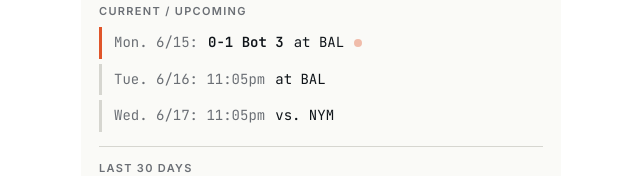
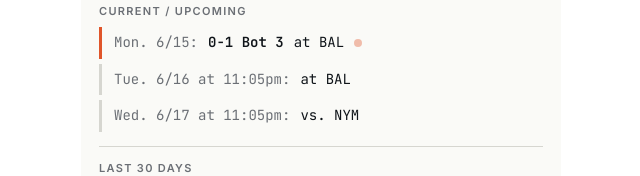
Before and after one commit to jaynarg/team-tracker-mlb, a React (Vite) app: page / in a window 1280 px wide. Shown: the part 451-627 px from the top of the page, without its empty margins (319-959 px from the left). Built offline with nearby package versions, Linux system fonts and the light colour scheme; no server answers.

Commit message:
Upcoming game time formatting tweak

```diff
--- a/src/App.jsx
+++ b/src/App.jsx
@@ -645,7 +645,7 @@ function GameRow({ game, kind, teamId }) {
   return (
     <li className="game game-scheduled">
       <div className="game-line">
-        <span className="game-date">{date}: {fmtGameTime(game)}</span>
+        <span className="game-date">{date} at {fmtGameTime(game)}: </span>
         <span className="game-opp">{venue} {oppAbbr}</span>
       </div>
       {probablePitcherLine(game, teamId) && (
```
